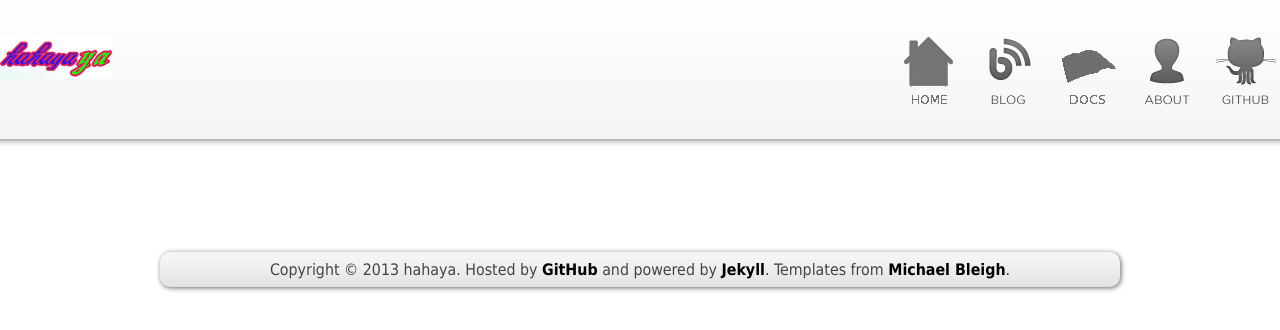
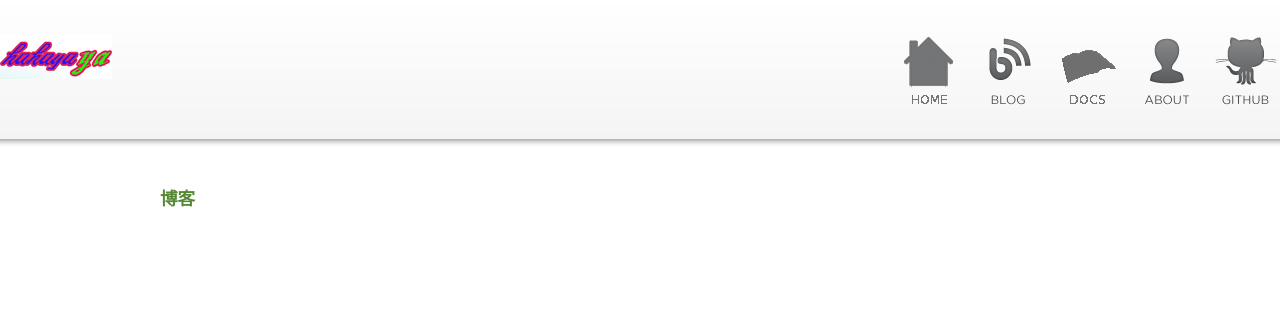
Before and after one commit to hahaya/hahaya.github.com, a Jekyll site: the page built from index.html, in a window 1280 px wide. Shown: the top 330 px of the page. Built offline with Jekyll 4.4.1, drawn with Linux system fonts in a browser that asks for light colours; Markdown is read by kramdown in place of the engine named in the settings.

Commit message:
change index

```diff
--- a/_layouts/master.html
+++ b/_layouts/master.html
@@ -34,9 +34,6 @@
         <div class='clearfix'></div>
       </div>
     </div>
-    <div id='footer'>
-      Copyright &copy; 2013 hahaya. Hosted by <a href='http://github.com/hahaya/hahaya.github.com/' target='_blank'>GitHub</a> and powered by <a href='http://github.com/mojombo/jekyll'>Jekyll</a>. Templates from <a href='http://github.com/mbleigh/mbleigh.github.com/' target='_blank'>Michael Bleigh</a>.
-    </div>
 
 	<script type="text/javascript" src="/javascripts/jquery.easing.js"></script>
     <script type="text/javascript">
--- a/index.html
+++ b/index.html
@@ -1,4 +1,11 @@
 ---
 layout: master
-title: [Home]
+title: Home
 ---
+<html>
+	<body>
+		<div>
+			<a href="http://hahaya.github.com/blog">博客</a>
+		</div>
+	</body>
+</html>
```
